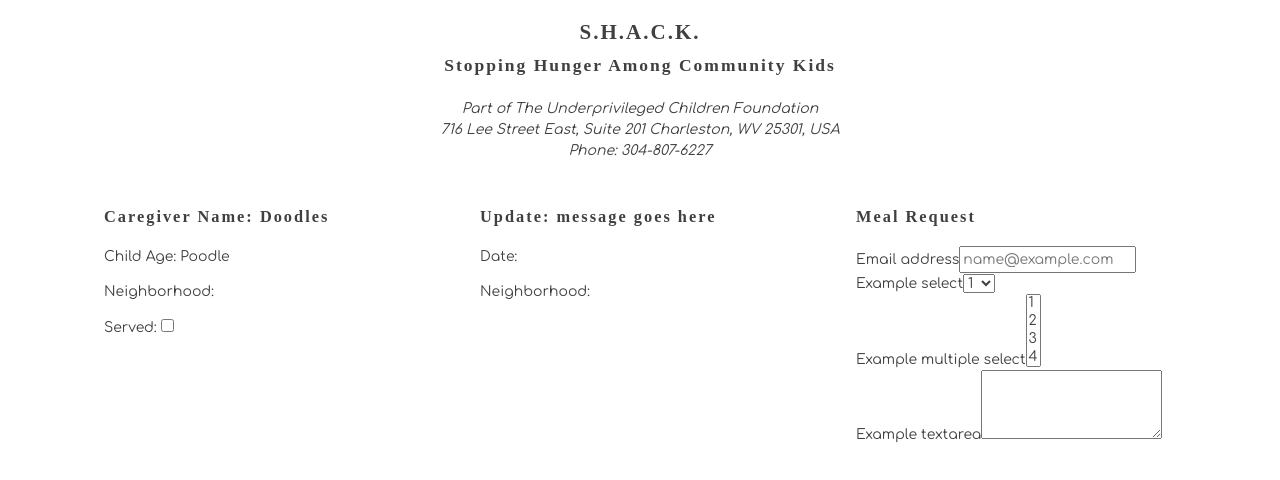
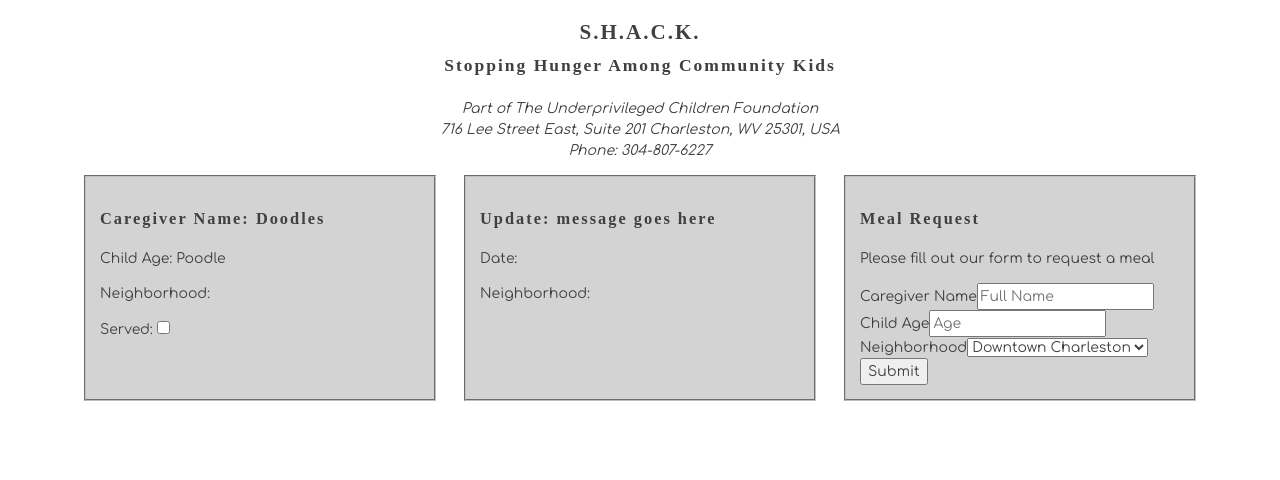
Before and after one commit to LindseyKCrittendon/ClientSideCapstone, a React (Create React App) app: page / in a window 1280 px wide. Shown: the top 480 px of the page. Built offline with nearby package versions, Linux system fonts and the light colour scheme; a web font is replaced by a local one.

Commit message:
fixed form for meals

```diff
--- /dev/null
+++ b/src/components/form/FormCard.css
@@ -0,0 +1,7 @@
+.card{
+    flex-wrap: wrap;
+    justify-content: center;
+    flex-direction: column;
+    border: groove 2px silver;
+    background-color: lightgrey;
+}
--- a/src/components/form/FormCard.js
+++ b/src/components/form/FormCard.js
@@ -1,5 +1,7 @@
 import React, { Component } from 'react';
 import Form from 'react-bootstrap/Form'
+import Button from 'react-bootstrap/Button'
+import "./FormCard.css"
 
 class FormCard extends Component {
     render() {
@@ -7,36 +9,30 @@ class FormCard extends Component {
         <div className="card">
           <div className="card-content">
             <h3>Meal Request</h3>
+            <p>Please fill out our form to request a meal</p>
             <Form>
   <Form.Group controlId="exampleForm.ControlInput1">
-    <Form.Label>Email address</Form.Label>
-    <Form.Control type="email" placeholder="name@example.com" />
+    <Form.Label>Caregiver Name</Form.Label>
+    <Form.Control type="text" placeholder="Full Name" />
+  </Form.Group>
+  <Form.Group controlId="exampleForm.ControlInput2">
+    <Form.Label>Child Age</Form.Label>
+    <Form.Control type="number" placeholder="Age" />
   </Form.Group>
   <Form.Group controlId="exampleForm.ControlSelect1">
-    <Form.Label>Example select</Form.Label>
+    <Form.Label>Neighborhood</Form.Label>
     <Form.Control as="select">
-      <option>1</option>
-      <option>2</option>
-      <option>3</option>
-      <option>4</option>
-      <option>5</option>
+      <option>Downtown Charleston</option>
+      <option>Switzer Center</option>
+      <option>West Side</option>
+      <option>Kanawha City</option>
+      <option>South Park Village</option>
     </Form.Control>
   </Form.Group>
-  <Form.Group controlId="exampleForm.ControlSelect2">
-    <Form.Label>Example multiple select</Form.Label>
-    <Form.Control as="select" multiple>
-      <option>1</option>
-      <option>2</option>
-      <option>3</option>
-      <option>4</option>
-      <option>5</option>
-    </Form.Control>
-  </Form.Group>
-  <Form.Group controlId="exampleForm.ControlTextarea1">
-    <Form.Label>Example textarea</Form.Label>
-    <Form.Control as="textarea" rows="3" />
-  </Form.Group>
 </Form>
+<Button variant="primary" size="sm">
+      Submit
+    </Button>
           </div>
         </div>
       );
```
